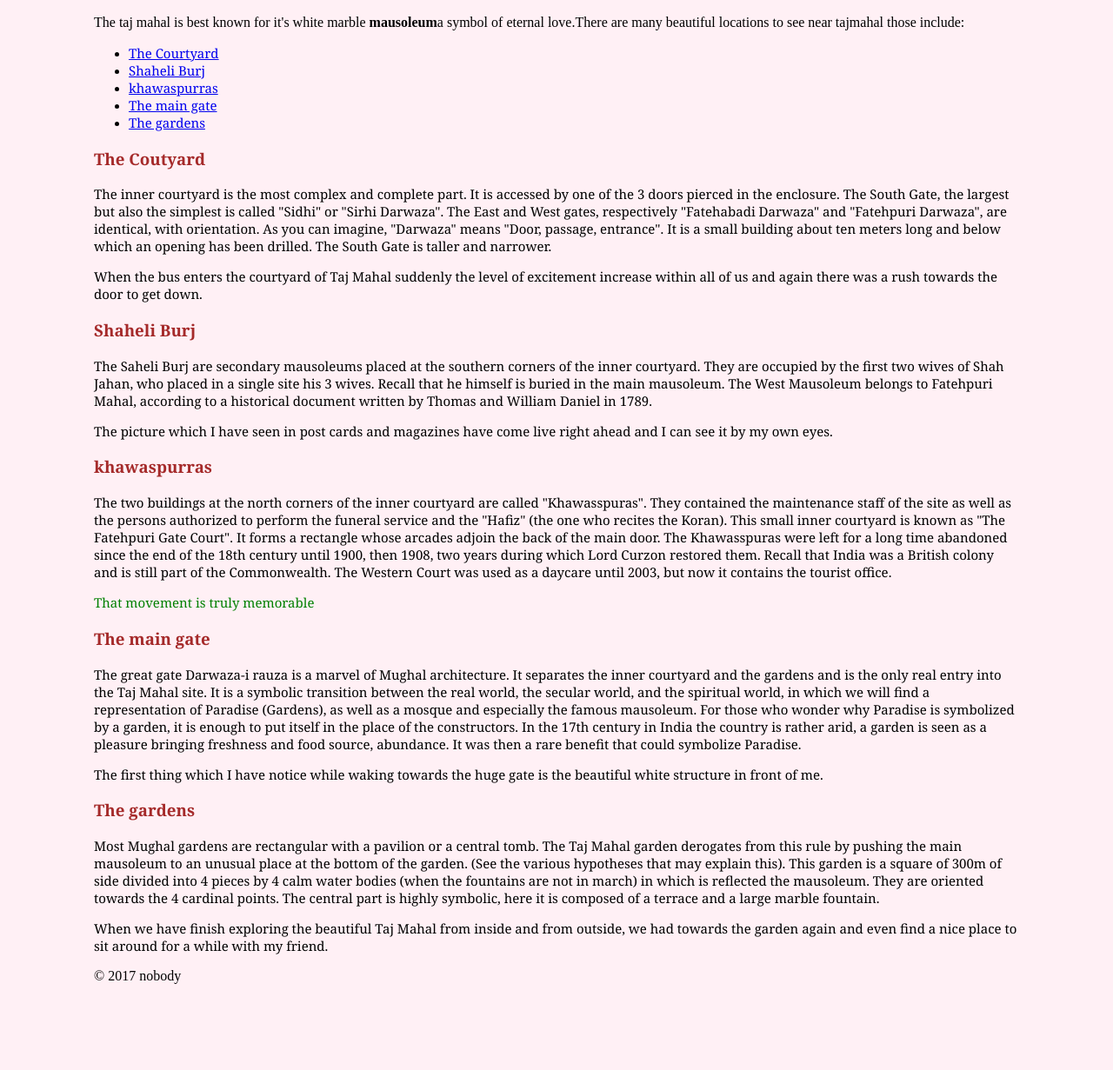
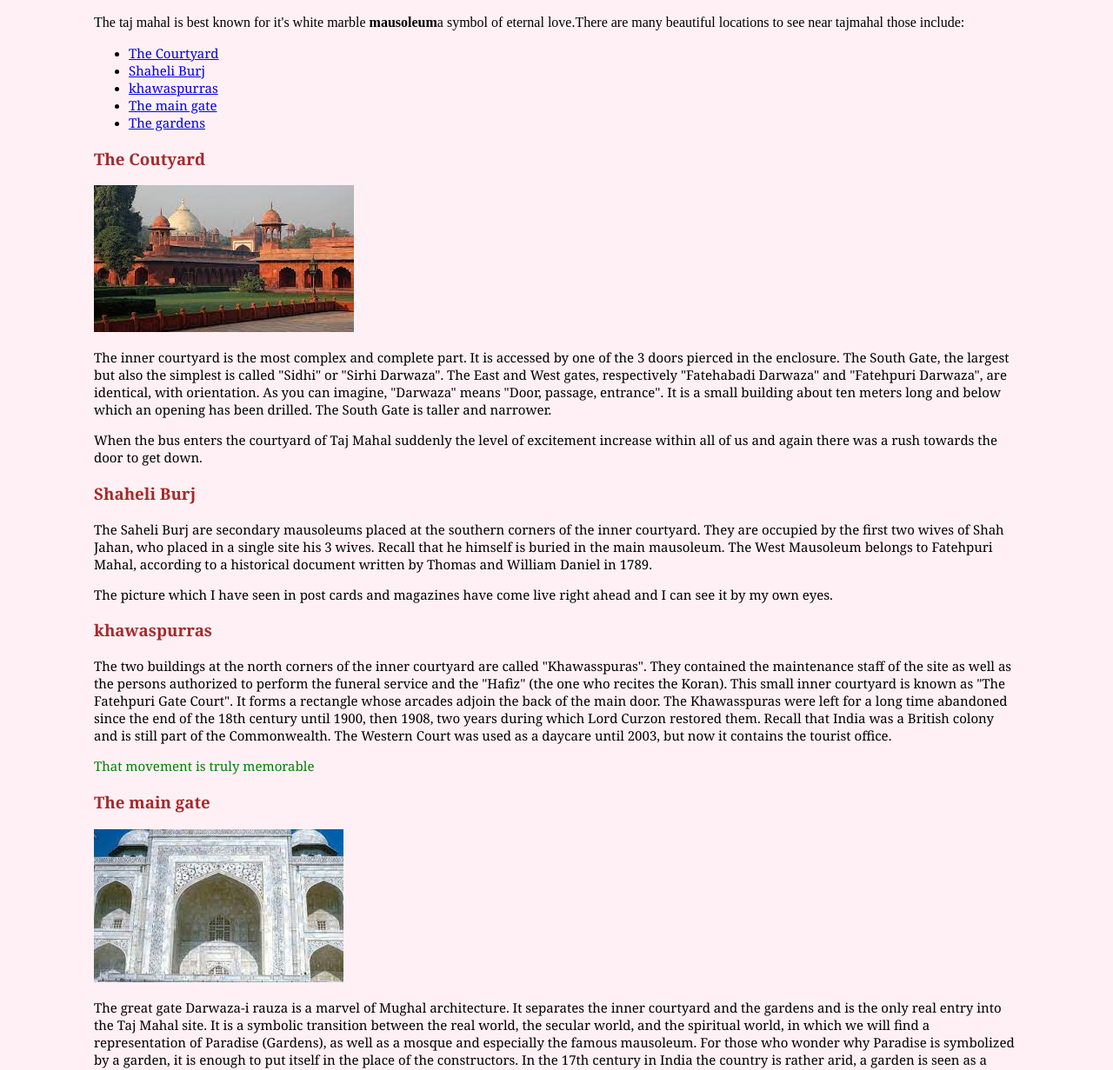
Before and after one commit to anusharg21/js-assignment-4-html-me-something-anusharg21, a website: page index.html in a window 1280 px wide. Shown: the part 76-1307 px from the top of the page at 87% size. Drawn offline with Linux system fonts and the light colour scheme.

Commit message:
added images

```diff
--- a/index.html
+++ b/index.html
@@ -23,6 +23,7 @@
    <article>
    <section>
       <h3 id ="The Courtyard" class="fontFamily color">The Coutyard</h3>
+      <img src="images/courtyard.jpg" alt="The Courtyard">
       <p id ="alignMargin" class="fontSize fontFamily">The inner courtyard is the most complex and complete part. It is accessed by one of the 3 doors pierced in the enclosure. The South Gate, the largest but also the simplest is called "Sidhi" or "Sirhi Darwaza". The East and West gates, respectively "Fatehabadi Darwaza" and "Fatehpuri Darwaza", are identical, with orientation. As you can imagine, "Darwaza" means "Door, passage, entrance". It is a small building about ten meters long and below which an opening has been drilled. The South Gate is taller and narrower.
       </p>
       <p class="funParagraph fontSize fontFamily marginLeft">When the bus enters the courtyard of Taj Mahal suddenly the level of excitement increase within all of us and again there was a rush towards the door to get down.</p>
@@ -39,6 +40,7 @@
    </section>
    <section>
       <h3 id="The main gate" class="fontFamily color">The main gate</h3>
+      <img src="images\maingate taj.jpg" alt="The maingate">
       <p id = "alignMargin" class="fontSize fontFamily">The great gate Darwaza-i rauza is a marvel of Mughal architecture. It separates the inner courtyard and the gardens and is the only real entry into the Taj Mahal site. It is a symbolic transition between the real world, the secular world, and the spiritual world, in which we will find a representation of Paradise (Gardens), as well as a mosque and especially the famous mausoleum. For those who wonder why Paradise is symbolized by a garden, it is enough to put itself in the place of the constructors. In the 17th century in India the country is rather arid, a garden is seen as a pleasure bringing freshness and food source, abundance. It was then a rare benefit that could symbolize Paradise.</p>
       <p class ="funParagraph fontSize fontFamily marginLeft">The first thing which I have notice while waking towards the huge gate is the beautiful white structure in front of me.</p>
    </section>
```
Also changed, not shown: images/courtyard.jpg (added), images/maingate taj.jpg (added).
